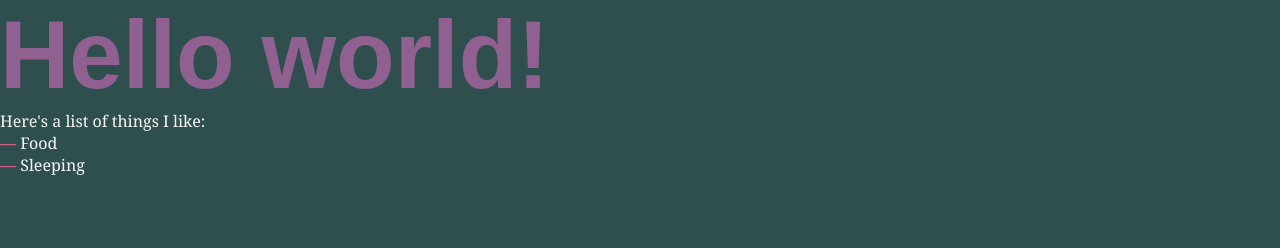
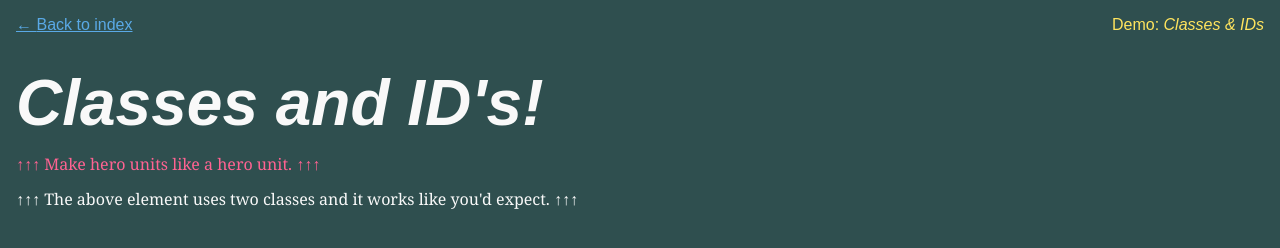
Before and after one commit to pompyproductions/domalt, a website: page demo/classes.html in a window 1280 px wide. Drawn offline with Linux system fonts and the light colour scheme.

Commit message:
Develop hello and classes demos

```diff
--- a/demo/classes.html
+++ b/demo/classes.html
@@ -4,7 +4,8 @@
   <meta charset="UTF-8">
   <meta http-equiv="X-UA-Compatible" content="IE=edge">
   <meta name="viewport" content="width=device-width, initial-scale=1.0">
-  <title>DOMALT Demo: Classes</title>
+  <title>DOMALT Demo: Classes & IDs</title>
+  <script src="common.js" id="common-script" data-page="demo" type="module"></script>
   <script src="classes.js" type="module"></script>
   <link rel="stylesheet" href="style.css">
 </head>
--- a/demo/classes.js
+++ b/demo/classes.js
@@ -1,31 +1,21 @@
 import domalt from "../domalt.js";
 
-const entryPoint = document.querySelector("body");
+const entryPoint = document.getElementById("entry");
 
-entryPoint.appendChild(
+entryPoint.append(
   domalt.newElem({
     tag: "h1",
-    content: "Hello world!",
+    content: "Classes and ID's!",
     class: "hero"
+  }),
+  domalt.newElem({
+    tag: "p",
+    content: "Make hero units like a hero unit.",
+    class: "up pink"
+  }),
+  domalt.newElem({
+    tag: "p",
+    content: "The above element uses two classes and it works like you'd expect.",
+    class: "up"
   })
 );
-
-entryPoint.appendChild(
-  domalt.newElem({
-    tag: "p",
-    content: "Here's a list of things I like:"
-  })
-);
-
-entryPoint.appendChild(
-  domalt.newElem({
-    tag: "ul",
-    children: [{
-      tag: "li",
-      content: "Food"
-    }, {
-      tag: "li",
-      content: "Sleeping"
-    }]
-  })
-);
--- a/demo/common.js
+++ b/demo/common.js
@@ -18,14 +18,14 @@ switch (commonScript.getAttribute("data-page")) {
       domalt.newElem({
         tag: "a",
         content: "Back to index",
-        class: "back",
+        class: "prev",
         attributes: [
           ["href", "./index.html"]
         ]
       }),
       domalt.newElem({
         tag: "h2",
-        content: `Demo page: _${pageTitle.slice(12)}_`,
+        content: `Demo: _${pageTitle.slice(12)}_`,
         allowMarkdown: true})
     );
     break;
--- a/demo/style.css
+++ b/demo/style.css
@@ -48,21 +48,36 @@ main, header, footer {
 main {
   display: flex;
   flex-direction: column;
-  gap: .5rem;
+  gap: .8rem;
 }
 
 a {
-  color: var(--yellow);
+  color: var(--blue-dark);
   text-decoration: underline;
+}
+a.prev::before {
+  content: "← ";
+}
+a.next::after {
+  content: " →";
 }
 
 header {
   font-family: "Barlow", sans-serif;
+  display: grid;
+  grid-template-columns: min-content 1fr min-content;
+  align-items: baseline;
+}
+header * {
+  white-space: nowrap;
 }
 header h2 {
-  font-size: 1.2rem;
+  font-size: 1rem;
   font-weight: 300;
-  color: var(--blue-light);
+  color: var(--yellow);
+  /* grid-row: 2; */
+  grid-column: 3;
+  justify-self: end;
 }
 
 ul li::before {
@@ -77,7 +92,7 @@ p {
   font-weight: 400;
 }
 
-em {
+main em {
   color: var(--pink);
   font-weight: 300;
 }
@@ -88,9 +103,23 @@ strong {
 }
 
 .hero {
-  font-size: 6rem;
-  font-family: sans-serif;
-  color: #906090;
+  font-size: 4rem;
+  font-family: "Barlow", sans-serif;
+  font-weight: 600;
+  font-style: italic;
+  color: var(--white);
+}
+.big {
+  font-size: 1.4em;
+}
+.up::before {
+  content: "↑↑↑ "
+}
+.up::after {
+  content: " ↑↑↑"
+}
+.pink {
+  color: var(--pink) !important;
 }
 
 @media only screen and (min-width: 720px) {
--- a/domalt.js
+++ b/domalt.js
@@ -32,7 +32,7 @@ function newElem(obj) {
         elem.id = val;
         break;
       case "class":
-        elem.classList.add(val.split(" "));
+        elem.classList.add(...val.split(" "));
         break;
       case "attributes":
         for (let attr of val) {
```
Also changed, not shown: demo/hello.js (+49 -29 lines).
